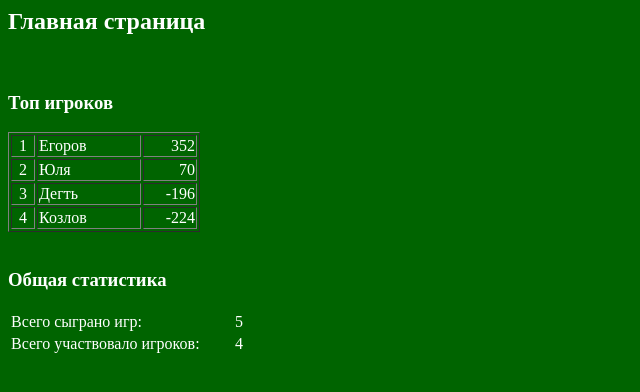
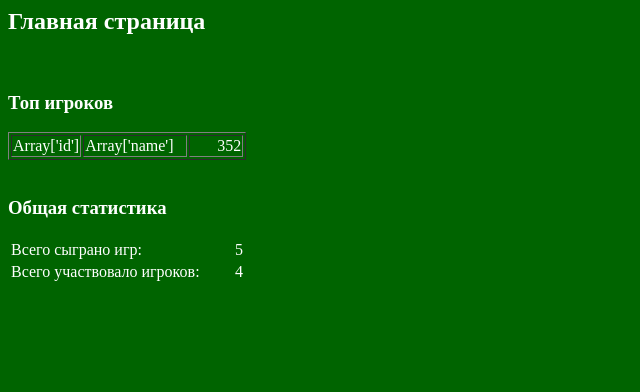
Before and after one commit to WowSoLaggy/Pref, a PHP site: page /home.php in a window 1280 px wide. Shown: the top 392 px of the page, without its empty margins (0-640 px from the left). Run offline with PHP 8.4, Linux system fonts and the light colour scheme; tables that the repository leaves empty or names only in its code hold one stand-in row (values such as "Sample post").

Commit message:
- mysql test

```diff
--- a/home.php
+++ b/home.php
@@ -9,14 +9,32 @@
 
 		<h2>Главная страница</h2>
 		<br>
-		<h3>Топ игроков</h3>
 
-		<table border="1">
-			<tr><td width=20 align=center>1</td><td width=100>Егоров</td><td width=50 align=right>352</td></tr>
-			<tr><td align=center>2</td><td>Юля</td><td align=right>70</td></tr>
-			<tr><td align=center>3</td><td>Дегть</td><td align=right>-196</td></tr>
-			<tr><td align=center>4</td><td>Козлов</td><td align=right>-224</td></tr>
-		</table>
+		<?php
+		$dbHost='localhost';
+		$dbName='pref';
+		$dbUser='root';
+		$dbPass='AfterWorld';
+		$myConnect = mysql_connect($dbHost, $dbUser, $dbPass);
+		mysql_select_db($dbName, $myConnect);
+
+		$result = mysql_query("SELECT id, name FROM players_tbl");
+		$count = mysql_num_rows($result);
+		for ($i = 0; $i < $count; $i++)
+		{
+			$players[$i]['id'] = mysql_result($result, $i, 'id');
+			$players[$i]['name'] = mysql_result($result, $i, 'name');
+		}
+
+		echo '<h3>Топ игроков</h3><table border="1">';
+		for ($i = 0; $i < $count; $i++)
+			echo "<tr><td width=20 align=center>$players[$i]['id']</td><td width=100>$players[$i]['name']</td><td width=50 align=right>352</td></tr>";
+		echo '</table>';
+
+		mysql_free_result($result);
+		mysql_close($myConnect);
+
+		?>
 
 		<br>
 		<h3>Общая статистика</h3>
@@ -26,22 +44,5 @@
 			<tr><td>Всего участвовало игроков:</td><td>4</td>
 		</table>
 
-		<?php
-		$dbHost='localhost';
-		$dbName='pref';
-		$dbUser='root';
-		$dbPass='AfterWorld';
-
-		$myConnect = mysql_connect($dbHost, $dbUser, $dbPass);
-		mysql_select_db($dbName, $myConnect);
-
-		$result = mysql_query("SELECT id FROM games_tbl WHERE 1_name=3 OR 2_name=3 OR 3_name=3 OR 4_name=3;", $myConnect);
-		$count = mysql_num_rows($result);
-		for ($i = 0; $i < $count; $i++)
-			echo mysql_result($result, $i, 'id');
-		mysql_free_result($result);
-		mysql_close($myConnect);
-		?>
-
 	</body>
 </html>
```
